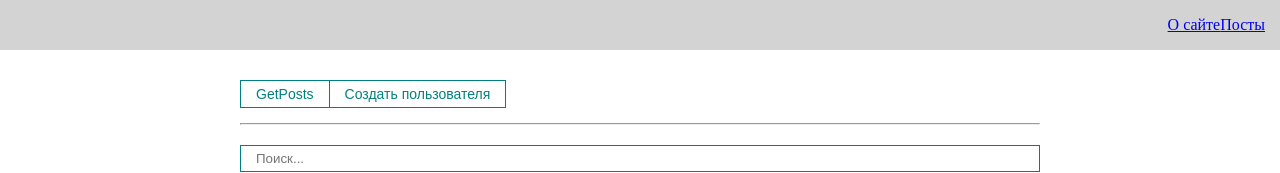
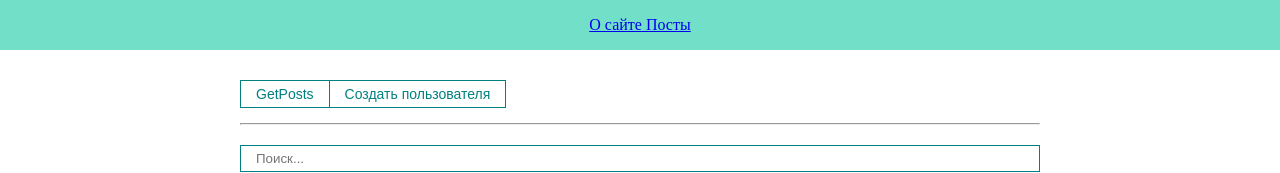
Before and after one commit to ilya2U/my-react, a React (Create React App) app: page /posts in a window 1280 px wide. Shown: the top 173 px of the page. Built offline with nearby package versions, Linux system fonts and the light colour scheme; no server answers; the HTML template or start-up script is replaced by a standard one.

Commit message:
Перенправление при неверном URL

```diff
--- a/src/App.js
+++ b/src/App.js
@@ -1,26 +1,18 @@
 import React from 'react';
-import './styles/App.css';
-import { BrowserRouter, Routes, Route, Link } from 'react-router-dom';
+import { BrowserRouter, Routes, Route, Navigate } from 'react-router-dom';
 import About from './pages/About';
 import Posts from './pages/Posts';
+import Navbar from './components/UI/Navbar/Navbar';
 
 function App() {
   return (
     <BrowserRouter>
-      <div className='navbar'>
-        <div className='navbar__links'>
-            <Link to="/about">О сайте</Link>
-            <Link to="/posts">Посты</Link>
-        </div>
-      </div>
+      <Navbar />
       <Routes>
         <Route path="/about" element={<About />} />
+        <Route path="/posts" element={<Posts />} />
+        <Route path="*"      element={<Navigate to="/posts"/>}/>
       </Routes>
-
-      <Routes>
-        <Route path="/posts" element={<Posts/>} />
-      </Routes>
-
     </BrowserRouter>
   );
 }
--- /dev/null
+++ b/src/components/UI/Navbar/Navbar.jsx
@@ -0,0 +1,15 @@
+import React from 'react'
+import { Link } from 'react-router-dom'
+
+const Navbar = () => {
+  return (
+    <div className='navbar'>
+        <div className='navbar__links'>
+            <Link to="/about">О сайте</Link>
+            <Link to="/posts"> Посты</Link>
+        </div>
+    </div>
+  )
+}
+
+export default Navbar
--- a/src/styles/App.css
+++ b/src/styles/App.css
@@ -57,9 +57,9 @@
     display: flex;
     align-items:center;
     padding: 0 15px;
-    background: lightgrey;
+    background: rgb(114, 224, 201);
 }
 
 .navbar__links {
-    margin-left: auto;
+    margin: auto;
 }
```
